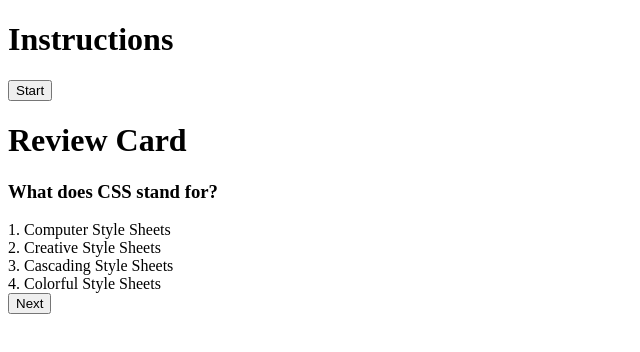
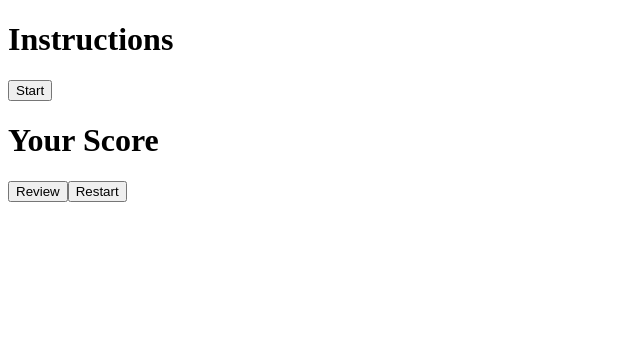
Before and after one commit to JohnMwendwa/quiz-app, a React (Vite) app: page / in a window 1280 px wide. Shown: the top 352 px of the page, without its empty margins (0-640 px from the left). Built offline with nearby package versions, Linux system fonts and the light colour scheme.

Commit message:
pass down the scorecard props

```diff
--- a/src/App.tsx
+++ b/src/App.tsx
@@ -6,6 +6,7 @@ import { Answer } from "./models/answer";
 import Instructions from "./components/Instructions";
 import QuizCard from "./components/QuizCard";
 import ReviewCard from "./components/ReviewCard";
+import ScoreCard from "./components/ScoreCard";
 
 function App() {
   const {
@@ -21,7 +22,7 @@ function App() {
   // Keep track of current question
   const [question, setQuestion] = useState<Question>();
   // Check if a user wants to review questions
-  const [isReview, setIsReview] = useState(true);
+  const [isReview, setIsReview] = useState(false);
   // Track when a user begins answering questions
   const [isSession, setIsSession] = useState(false);
 
@@ -64,8 +65,12 @@ function App() {
   const handleFinishReview = () => {
     if (!isLastQuestion) return next();
     setCurrentQuestion(0);
+    setUserAnswer([]);
     setIsReview(false);
   };
+
+  const handleRestart = () => {};
+  const handleReview = () => {};
 
   return (
     <>
@@ -87,6 +92,8 @@ function App() {
           handleFinishReview={handleFinishReview}
         />
       )}
+
+      <ScoreCard handleRestart={handleRestart} handleReview={handleReview} />
     </>
   );
 }
```
